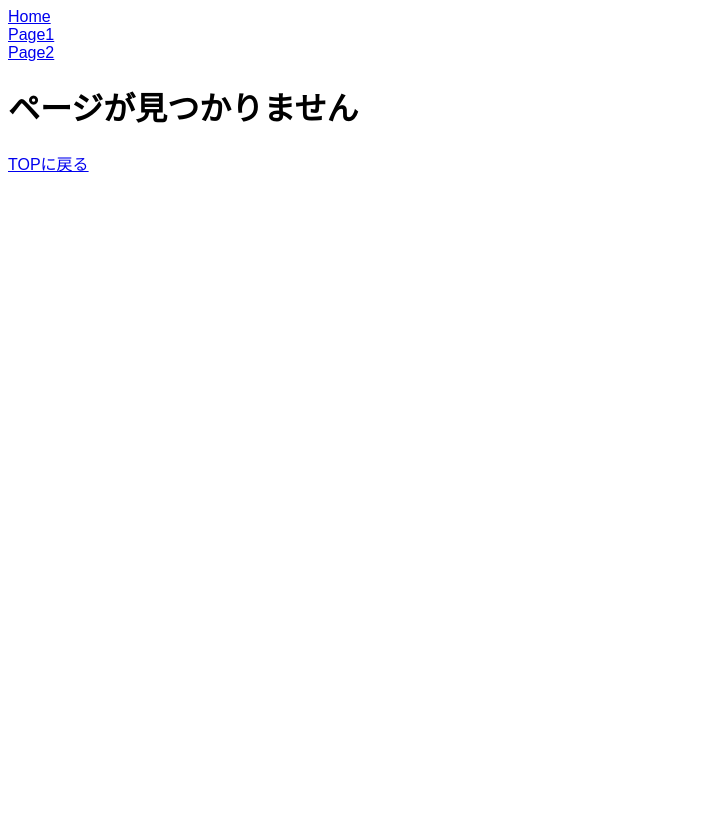
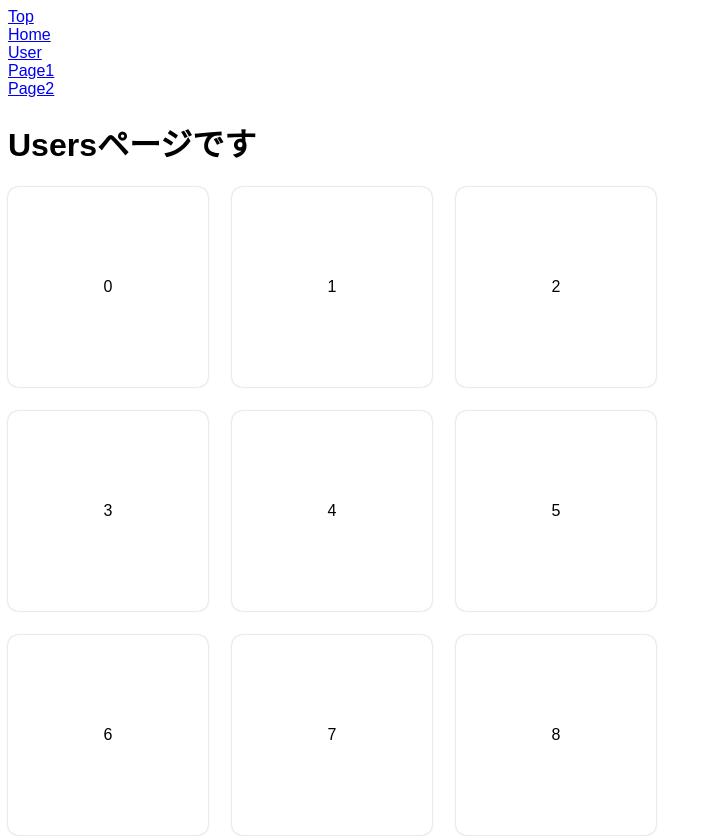
Before and after one commit to TAKU1022/todo, a React (Create React App) app: page /users in a window 1280 px wide. Shown: the top 836 px of the page, without its empty margins (0-713 px from the left). Before the commit the page ends 800 px from the top, so only its background shows below. Built offline with nearby package versions, Linux system fonts and the light colour scheme.

Commit message:
contextでのグローバルなstate管理

```diff
--- a/src/App.jsx
+++ b/src/App.jsx
@@ -1,11 +1,17 @@
 import { BrowserRouter, Link } from 'react-router-dom';
+import { UserProvider } from './providers/UserProvider';
 import { Router } from './router/Router';
 
 export const App = () => {
   return (
+    <UserProvider>
       <BrowserRouter>
         <div>
-        <Link to="/">Home</Link>
+          <Link to="/">Top</Link>
+          <br />
+          <Link to="/home">Home</Link>
+          <br />
+          <Link to="/User">User</Link>
           <br />
           <Link to="/page1">Page1</Link>
           <br />
@@ -14,5 +20,6 @@ export const App = () => {
 
         <Router></Router>
       </BrowserRouter>
+    </UserProvider>
   );
 };
--- /dev/null
+++ b/src/Top.jsx
@@ -0,0 +1,27 @@
+import { useContext } from 'react';
+import { useHistory } from 'react-router-dom';
+import { UserContext } from './providers/UserProvider';
+
+export const Top = () => {
+  const history = useHistory();
+  const { setUserInfo } = useContext(UserContext);
+
+  const navigateAsAdmin = () => {
+    setUserInfo({ isAdmin: true });
+    history.push('/users');
+  };
+
+  const navigateAsGeneral = () => {
+    setUserInfo({ isAdmin: false });
+    history.push('/users');
+  };
+
+  return (
+    <div>
+      <h1>TOPページです</h1>
+      <button onClick={navigateAsAdmin}>管理者ユーザー</button>
+      <br />
+      <button onClick={navigateAsGeneral}>一般ユーザー</button>
+    </div>
+  );
+};
--- /dev/null
+++ b/src/Users.jsx
@@ -0,0 +1,43 @@
+import { useContext } from 'react';
+import styled from 'styled-components';
+import { UserContext } from './providers/UserProvider';
+
+export const Users = () => {
+  const userArray = [...Array(10).keys()];
+  const { userInfo } = useContext(UserContext);
+  const isAdmin = userInfo ? userInfo.isAdmin : false;
+
+  console.log(isAdmin);
+
+  return (
+    <div>
+      <h1>Usersページです</h1>
+
+      <Grid>
+        {userArray.map((number) => (
+          <Card key={number}>
+            <p>{number}</p>
+            {isAdmin && <p>編集者</p>}
+          </Card>
+        ))}
+      </Grid>
+    </div>
+  );
+};
+
+const Grid = styled.div`
+  display: grid;
+  grid-template-columns: repeat(3, 200px);
+  gap: 24px;
+`;
+
+const Card = styled.div`
+  width: 200px;
+  height: 200px;
+  background-color: #fff;
+  border-radius: 10px;
+  box-shadow: 0 0 2px rgba(0, 0, 0, 0.3);
+  display: flex;
+  justify-content: center;
+  align-items: center;
+`;
--- /dev/null
+++ b/src/providers/UserProvider.jsx
@@ -0,0 +1,14 @@
+import { createContext, useState } from 'react';
+
+export const UserContext = createContext({});
+
+export const UserProvider = (props) => {
+  const { children } = props;
+  const [userInfo, setUserInfo] = useState(null);
+
+  return (
+    <UserContext.Provider value={{ userInfo, setUserInfo }}>
+      {children}
+    </UserContext.Provider>
+  );
+};
--- a/src/router/Router.jsx
+++ b/src/router/Router.jsx
@@ -1,6 +1,8 @@
 import { Route, Switch } from 'react-router-dom';
 import { Home } from '../Home';
 import { Page404 } from '../Page404';
+import { Top } from '../Top';
+import { Users } from '../Users';
 import { Page1Routes } from './Page1Routes';
 import { Page2Routes } from './Page2Routes';
 
@@ -8,7 +10,13 @@ export const Router = () => {
   return (
     <Switch>
       <Route exact path="/">
+        <Top></Top>
+      </Route>
+      <Route path="/home">
         <Home></Home>
+      </Route>
+      <Route path="/users">
+        <Users></Users>
       </Route>
       <Route
         path="/page1"
```
Lines whose indentation alone changed are shown as unchanged.
